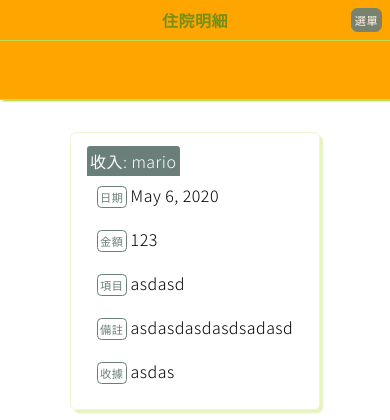
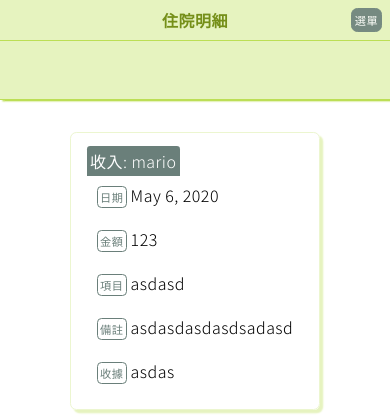
Before and after one commit to husohome/django-family-accounting, a Django app: page /accounting_entry/23/ in a window 390 px wide. Shown: the top 420 px of the page. Run offline with Django 3.2, Linux system fonts and the light colour scheme; a user stored in the database is signed in; data comes from the database, SQL or seed files in the repository.

Commit message:
changed style

```diff
--- a/accounting_entry/static/accounting_entry/style.css
+++ b/accounting_entry/static/accounting_entry/style.css
@@ -203,7 +203,6 @@ footer {
         flex-wrap: wrap;
         flex-direction: column;
         justify-content: flex-start;
-        background: orange;
     }
 
     nav, nav ul, .main_container {
@@ -227,6 +226,7 @@ footer {
     nav li, .logo {
         text-align: center;
         border-bottom: 1px solid #bcde55;
+        width: 100%;
     }
 
     .card, .detail {
```
